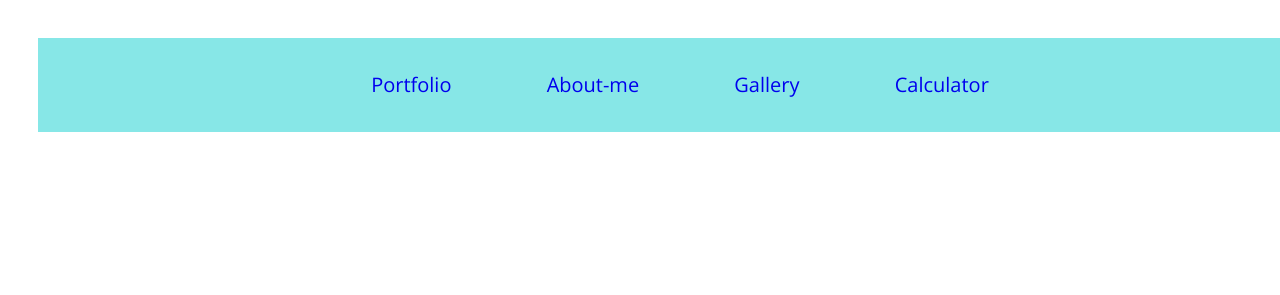
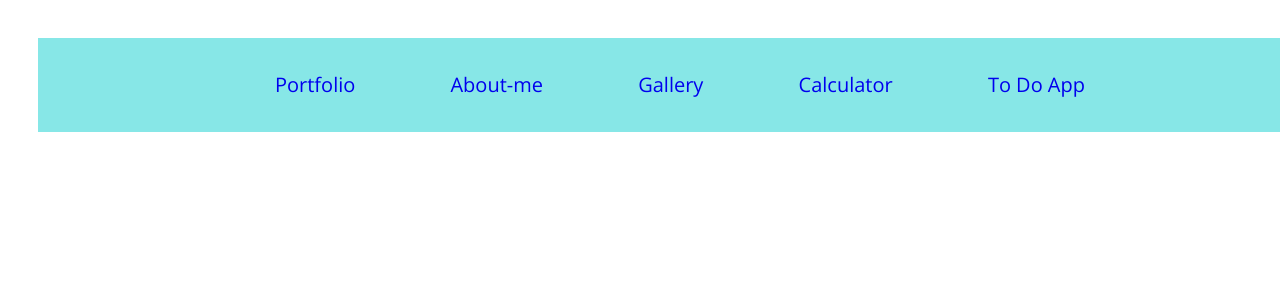
Before and after one commit to edtihcode/edtihcode.github.io4, a plain HTML site: page index.html in a window 1280 px wide. Shown: the top 295 px of the page. Drawn offline with nearby package versions, Linux system fonts and the light colour scheme.

Commit message:
Updated link

```diff
--- a/index.html
+++ b/index.html
@@ -20,6 +20,7 @@
            <li><a id= logo href="about-me/Ed_about_me.html"> About-me</a></li>
            <li><a id= logo href="Gallery/index.html"> Gallery</a></li>
            <li><a id= logo href="mpgCalculator/index.html"> Calculator</a></li>
+           <li><a id= logo href="toDoApp/client/index.html"> To Do App</a></li>
          </ul>
       </nav>
       <article class="">
```
